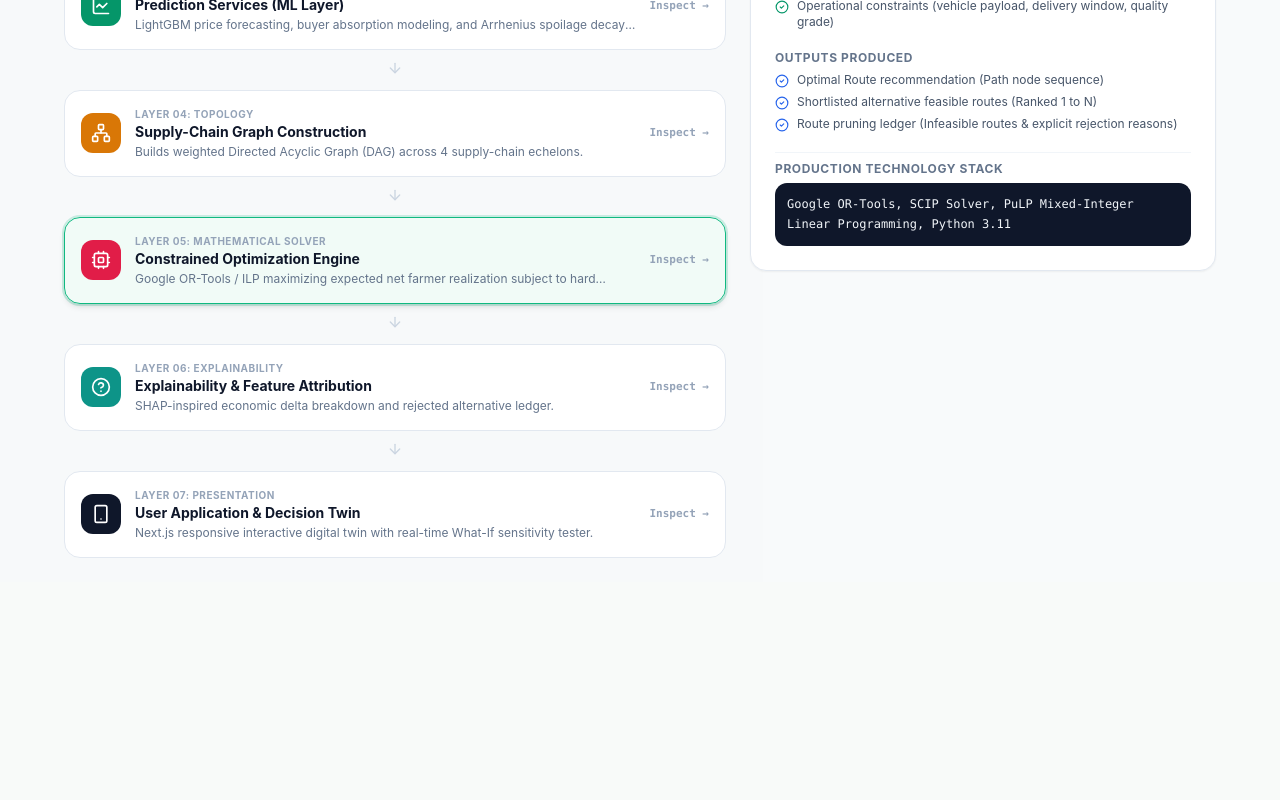
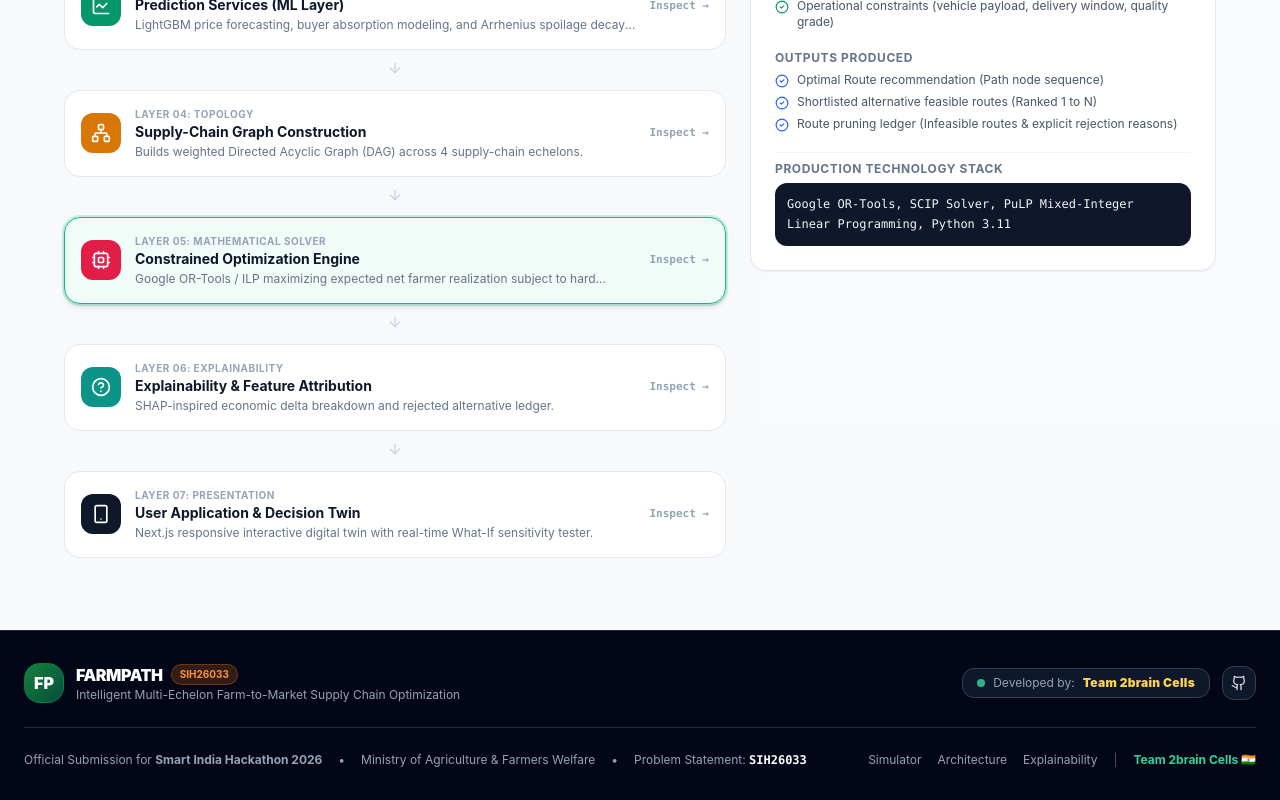
Before and after one commit to eshaansharma07/farmpath-sih2026, a Next.js app: page /architecture in a window 1280 px wide. Shown: the part 591-1391 px from the top of the page. Before the commit the page ends 1173 px from the top, so only its background shows below. Built offline with nearby package versions, Linux system fonts and the light colour scheme.

Commit message:
feat: add official SIH Footer and header identification for Team 2brain Cells

```diff
--- a/src/app/layout.tsx
+++ b/src/app/layout.tsx
@@ -2,12 +2,13 @@ import type { Metadata } from 'next';
 import './globals.css';
 import { SimulationProvider } from '../lib/context/SimulationContext';
 import Navbar from '../components/Navbar';
+import Footer from '../components/Footer';
 import TechDrawer from '../components/TechDrawer';
 import DemoModal from '../components/DemoModal';
 
 export const metadata: Metadata = {
   title: 'FARMPATH — Intelligent Farm-to-Market Supply-Chain Optimization (SIH 2026)',
-  description: 'Smart India Hackathon 2026 (SIH26033) — Find the route that earns the farmer more.',
+  description: 'Smart India Hackathon 2026 (SIH26033) — Team 2brain Cells — Find the route that earns the farmer more.',
 };
 
 export default function RootLayout({
@@ -23,6 +24,7 @@ export default function RootLayout({
           <main className="flex-1 max-w-7xl w-full mx-auto px-4 sm:px-6 py-6 overflow-x-hidden">
             {children}
           </main>
+          <Footer />
           <TechDrawer />
           <DemoModal />
         </SimulationProvider>
--- a/src/app/page.tsx
+++ b/src/app/page.tsx
@@ -100,10 +100,14 @@ export default function ControlCenter() {
               <img src="/sih-bulb.png" alt="SIH Bulb" className="w-7 h-7 object-contain" />
             </div>
             <div>
-              <div className="flex items-center gap-2">
+              <div className="flex flex-wrap items-center gap-2">
                 <span className="text-orange-400 font-black text-sm tracking-wide">{t.sihHeader}</span>
                 <span className="text-slate-500">•</span>
                 <span className="text-emerald-400 font-bold text-xs">{t.category}</span>
+                <span className="text-slate-500">•</span>
+                <span className="text-[10px] font-bold px-2 py-0.5 rounded-full bg-slate-800 text-amber-300 border border-slate-700">
+                  Team: 2brain Cells
+                </span>
               </div>
               <span className="text-slate-400 text-xs">{t.problemCode}</span>
             </div>
--- /dev/null
+++ b/src/components/Footer.tsx
@@ -0,0 +1,78 @@
+'use client';
+
+import React from 'react';
+import Link from 'next/link';
+import { ExternalLink, Github, Heart, ShieldCheck, Sparkles, Tractor } from 'lucide-react';
+
+export default function Footer() {
+  return (
+    <footer className="w-full bg-slate-950 text-white border-t border-slate-800 mt-12 py-8 px-4 sm:px-6">
+      <div className="max-w-7xl mx-auto space-y-6">
+        <div className="flex flex-wrap items-center justify-between gap-4 border-b border-slate-800 pb-6">
+          <div className="flex items-center gap-3">
+            <div className="w-10 h-10 rounded-2xl bg-gradient-to-br from-green-700 to-emerald-900 flex items-center justify-center text-white font-black text-base shadow-sm border border-emerald-600/40">
+              FP
+            </div>
+            <div>
+              <div className="flex items-center gap-2">
+                <span className="font-black text-base tracking-tight text-white">FARMPATH</span>
+                <span className="text-[10px] font-bold px-2 py-0.5 rounded-full bg-orange-500/20 text-orange-400 border border-orange-500/30">
+                  SIH26033
+                </span>
+              </div>
+              <p className="text-xs text-slate-400">
+                Intelligent Multi-Echelon Farm-to-Market Supply Chain Optimization
+              </p>
+            </div>
+          </div>
+
+          {/* Team Identification Badge */}
+          <div className="flex items-center gap-3">
+            <div className="px-3.5 py-1.5 rounded-xl bg-slate-900 border border-slate-700 flex items-center gap-2">
+              <span className="w-2 h-2 rounded-full bg-emerald-400 animate-pulse"></span>
+              <span className="text-xs text-slate-400">Developed by:</span>
+              <span className="text-xs font-black text-amber-300 tracking-wide">
+                Team 2brain Cells
+              </span>
+            </div>
+
+            <a
+              href="https://github.com/eshaansharma07/farmpath-sih2026"
+              target="_blank"
+              rel="noopener noreferrer"
+              className="p-2 rounded-xl bg-slate-900 hover:bg-slate-800 border border-slate-700 text-slate-300 hover:text-white transition-colors"
+              title="GitHub Repository"
+            >
+              <Github className="w-4 h-4" />
+            </a>
+          </div>
+        </div>
+
+        {/* Evaluation Metadata & Copyright */}
+        <div className="flex flex-wrap items-center justify-between gap-4 text-xs text-slate-400">
+          <div className="flex flex-wrap items-center gap-x-4 gap-y-1">
+            <span>Official Submission for <strong>Smart India Hackathon 2026</strong></span>
+            <span>•</span>
+            <span>Ministry of Agriculture &amp; Farmers Welfare</span>
+            <span>•</span>
+            <span>Problem Statement: <strong className="text-white font-mono">SIH26033</strong></span>
+          </div>
+
+          <div className="flex items-center gap-4">
+            <Link href="/simulator" className="hover:text-emerald-400 transition-colors">
+              Simulator
+            </Link>
+            <Link href="/architecture" className="hover:text-emerald-400 transition-colors">
+              Architecture
+            </Link>
+            <Link href="/explainability" className="hover:text-emerald-400 transition-colors">
+              Explainability
+            </Link>
+            <span className="text-slate-600">|</span>
+            <span className="text-emerald-400 font-bold">Team 2brain Cells 🇮🇳</span>
+          </div>
+        </div>
+      </div>
+    </footer>
+  );
+}
--- a/src/components/Navbar.tsx
+++ b/src/components/Navbar.tsx
@@ -83,6 +83,10 @@ export default function Navbar() {
               <span className="text-slate-600 hidden sm:inline">|</span>
               <span className="text-slate-300 font-medium text-[11px] hidden md:inline whitespace-nowrap">
                 Problem Statement: <strong className="text-white font-mono">SIH26033</strong>
+              </span>
+              <span className="text-slate-600 hidden lg:inline">|</span>
+              <span className="text-[10px] font-bold px-2 py-0.5 rounded-full bg-emerald-500/20 text-emerald-300 border border-emerald-500/30 hidden lg:inline whitespace-nowrap">
+                Team: 2brain Cells
               </span>
             </div>
           </div>
```
